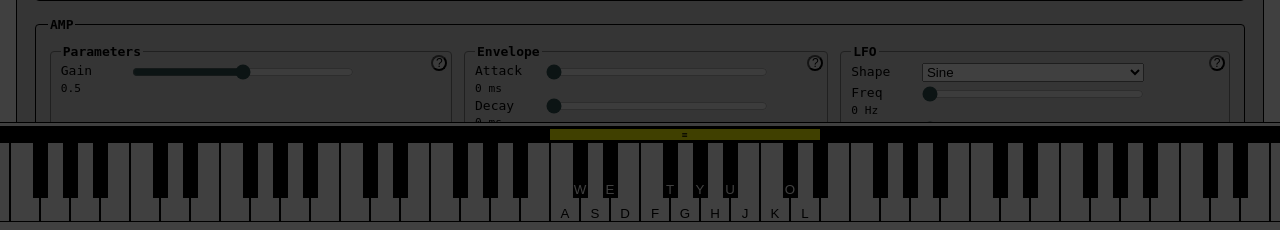
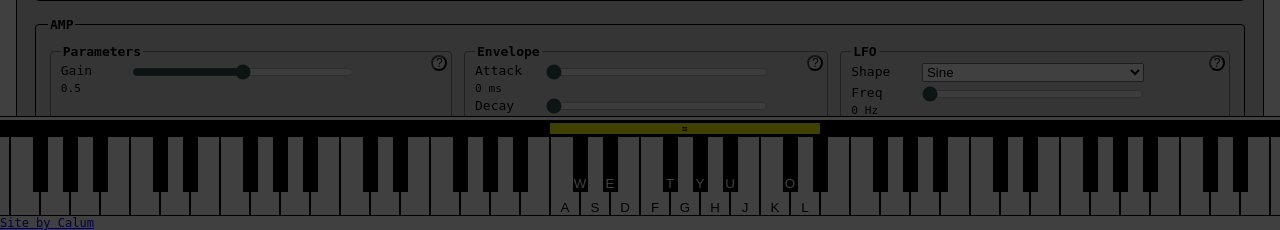
Before and after one commit to CalumRaine/Synth, a PHP site: page / in a window 1280 px wide. Shown: the part 570-800 px from the top of the page. Run offline with PHP 8.4, Linux system fonts and the light colour scheme.

Commit message:
Prepare for public html

```diff
--- a/public_html/index.css
+++ b/public_html/index.css
@@ -32,3 +32,10 @@ dialog.activate button {
 dialog.activate::backdrop {
 	background-color: rgba(0, 0, 0, 0.75);
 }
+
+a#contact {
+	position: fixed;
+	bottom: 0;
+	z-index: 3;
+	font-size: 0.75rem;
+}
--- a/public_html/index.html
+++ b/public_html/index.html
@@ -49,5 +49,6 @@
 </head>
 <body>
 	<div is="synth-rack"></div>
+	<a href="mailto:calumiscoding@gmail.com" id="contact">Site by Calum</a>
 </body>
 </html>
--- a/public_html/keyboard/keyboard.css
+++ b/public_html/keyboard/keyboard.css
@@ -6,7 +6,7 @@ div[is="keyboard-controller"] {
 	z-index: 2;
 	background-color: white;
 	border-top: 1px solid black;
-	padding: 0.2rem 0rem 0.5rem 0rem;
+	padding: 0.2rem 0rem 0.85rem 0rem;
 	user-select: none;
 
 	/* Prevent browser zooming on double click */
```
